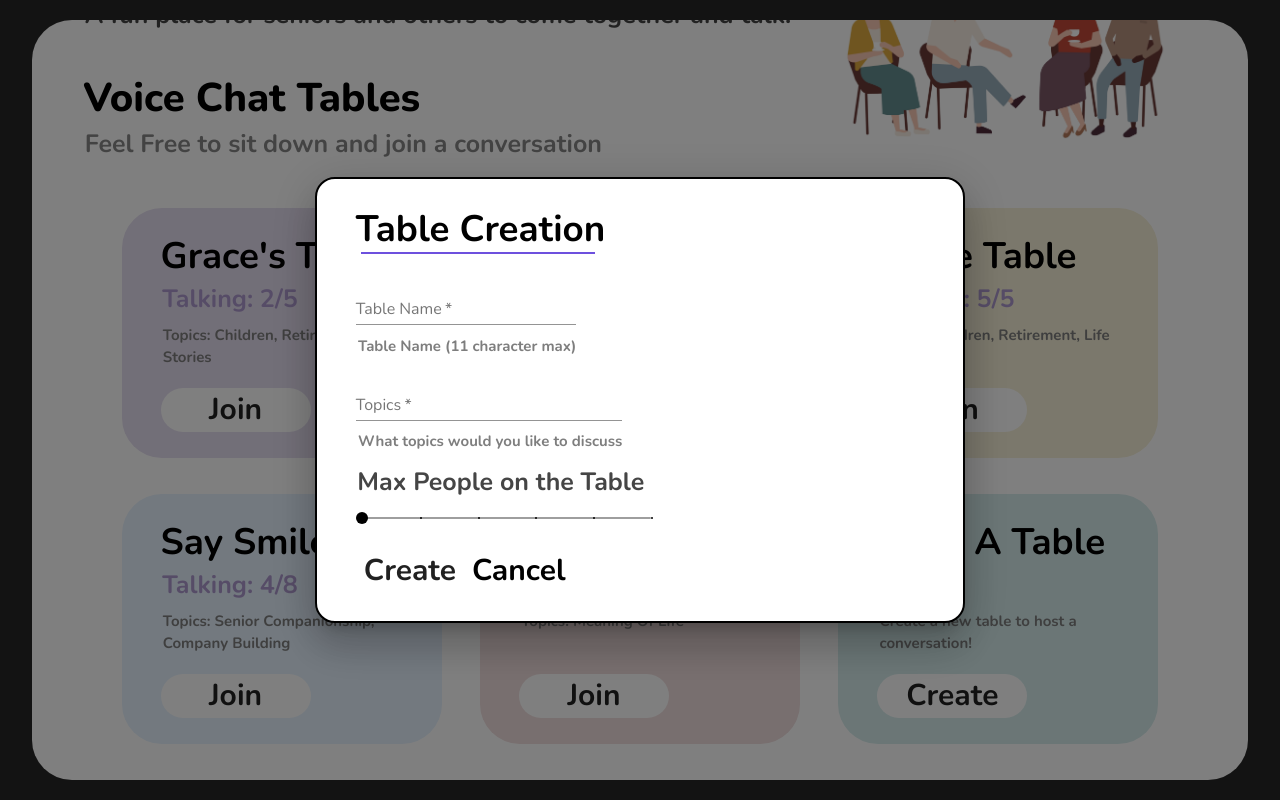
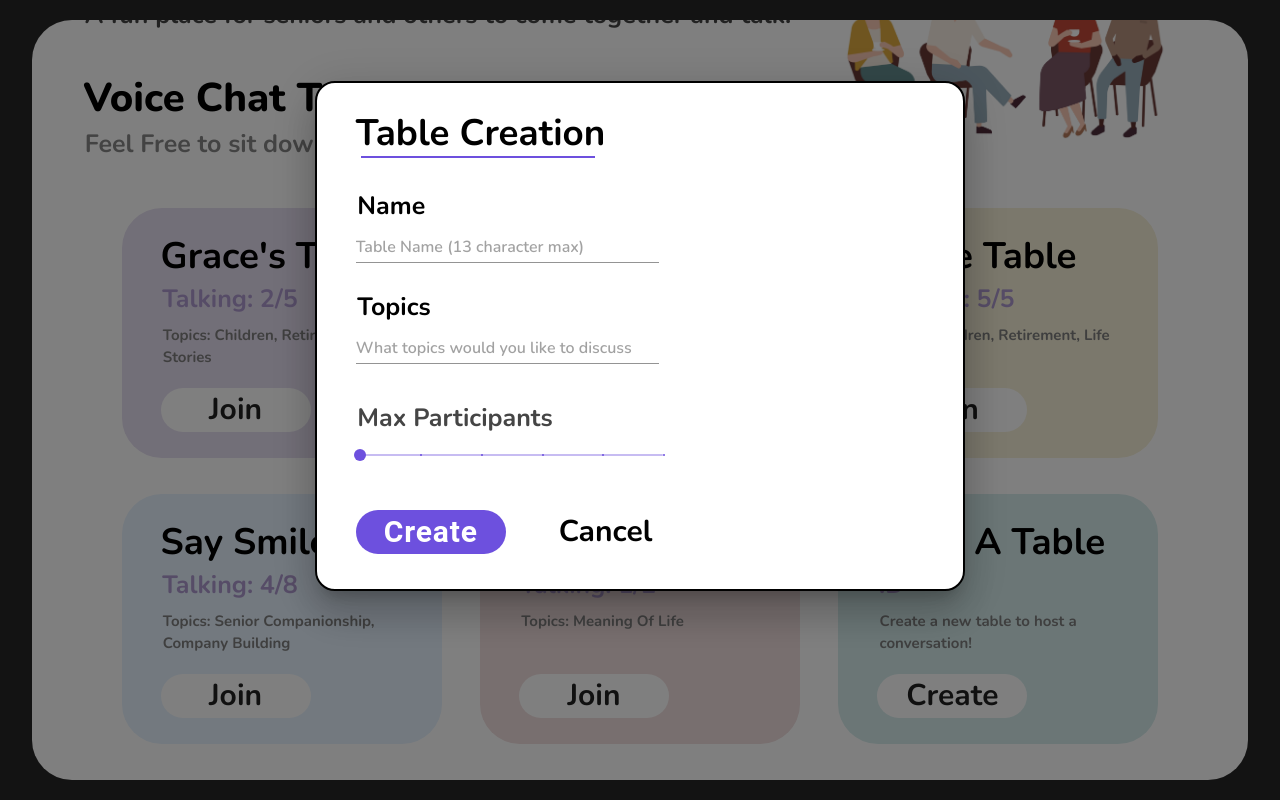
Before and after one commit to Avi-Agarwal/senior-chat, a React (Create React App) app: page / in a window 1280 px wide. Both pictures are taken after a click on the button "Create". Built offline with nearby package versions, Linux system fonts and the light colour scheme.

Commit message:
Create table dialog and blip messages

```diff
--- a/package.json
+++ b/package.json
@@ -4,6 +4,7 @@
   "private": true,
   "dependencies": {
     "@material-ui/core": "^4.11.3",
+    "@material-ui/lab": "^4.0.0-alpha.57",
     "@testing-library/jest-dom": "^5.11.4",
     "@testing-library/react": "^11.1.0",
     "@testing-library/user-event": "^12.1.10",
--- a/src/Theme.js
+++ b/src/Theme.js
@@ -56,6 +56,13 @@ const theme = createMuiTheme( {
 			paddingLeft: '0.1rem',
 			paddingBottom: '.3vh'
 		},
+		h5: {
+			color: '#000000',
+			fontSize: '1.563rem',
+			fontWeight: 700,
+			textAlign: 'left',
+			paddingLeft: '0.1rem'
+		},
 		subtitle1:  {
 			color: '#454545',
 			fontSize: '1.563rem',
--- /dev/null
+++ b/src/components/Blips.js
@@ -0,0 +1,40 @@
+import React from 'react';
+import Snackbar from '@material-ui/core/Snackbar';
+import MuiAlert from '@material-ui/lab/Alert';
+
+function Alert(props) {
+	return <MuiAlert elevation={6} variant="filled" {...props} />;
+}
+
+export const Blip = ({ message, type, externalClose = () => {}, ...props  }) => {
+	const [open, setOpen] = React.useState(true);
+
+	const handleClose = (event, reason) => {
+		if (reason === 'clickaway') {
+			return;
+		}
+		externalClose();
+		setOpen(false);
+	};
+
+	return (
+		<>
+			<Snackbar open={open} autoHideDuration={6000} onClose={handleClose} {...props}>
+				<Alert onClose={handleClose} severity={type}>
+					{message}
+				</Alert>
+			</Snackbar>
+		</>
+	// <Snackbar open={open} autoHideDuration={6000} onClose={handleClose}>
+	// 	<Alert onClose={handleClose} severity="success">
+	// 		This is a success message!
+	// 	</Alert>
+	// </Snackbar>
+	// <Alert severity="error">This is an error message!</Alert>
+	// <Alert severity="warning">This is a warning message!</Alert>
+	// <Alert severity="info">This is an information message!</Alert>
+	// <Alert severity="success">This is a success message!</Alert>
+	);
+}
+
+export default Blip;
--- a/src/components/CreateTableDialog.js
+++ b/src/components/CreateTableDialog.js
@@ -2,14 +2,13 @@ import React from 'react';
 import Button from '@material-ui/core/Button';
 import TextField from '@material-ui/core/TextField';
 import Dialog from '@material-ui/core/Dialog';
-// import DialogActions from '@material-ui/core/DialogActions';
-// import DialogContent from '@material-ui/core/DialogContent';
-// import DialogTitle from '@material-ui/core/DialogTitle';
+import { createMuiTheme, ThemeProvider } from '@material-ui/core/styles';
 import Slider from '@material-ui/core/Slider';
 import Typography from '@material-ui/core/Typography';
 import { Grid } from '@material-ui/core';
 import Box from '@material-ui/core/Box';
 import makeStyles from '@material-ui/core/styles/makeStyles';
+import { Blip } from './Blips';
 
 
 const useStyles = makeStyles( {
@@ -27,71 +26,137 @@ const useStyles = makeStyles( {
 		marginTop: '.15vh',
 		marginLeft: '2%'
 	},
-	button : {
-		backgroundColor: 'white',
+	createButton : {
+		backgroundColor: '#6D50DE',
 		width: '150px',
 		height: '44px',
 		borderRadius: '30px',
-		marginTop: 'auto'
+		marginTop: 'auto',
+		marginRight: '45px',
+		fontWeight: 600,
+		'&:hover': {
+			backgroundColor: '#6D50DE'
+		}
 		// marginBottom: '24px'
+	},
+	textField : {
+		maxWidth: '341px',
+		width: '50%',
+		marginTop: '8px',
+		marginBottom: '0px'
+	},
+	sliderStyle : {
+		maxWidth: '341px',
+		width: '50%',
+		marginLeft: '.3vw'
+	},
+	input: {
+		fontFamily: 'Nunito',
+		fontSize: '1.25',
+		fontWeight: 600
 	}
-} )
+});
+
+// Create button text styling
+const theme = createMuiTheme({
+	overrides: {
+		MuiButton: {
+			text: {
+				color: 'white',
+				fontSize: '1.875rem',
+				textTransform: 'capitalize',
+				fontWeight: 700
+			}
+		}
+	}
+});
 
 const dialogStyle = {
 	borderRadius: '20px',
 	border: '2px solid black',
 	width: '80vw',
-	maxWidth: '650px'
+	maxWidth: '650px',
+	marginBottom: '20vh'
+	// height: '541px'
 }
 
 export const CreateTableDialog  = ({ open = false, handleClose, tableCreation }) => {
 	const classes = useStyles();
 	const [tableName, updateTableName] = React.useState('');
 	const [topics, updateTopics] = React.useState('');
-	// eslint-disable-next-line no-unused-vars
 	const [maxPeople, updateMaxPeople] = React.useState(1);
+	const [blipInfo, updateBlipInfo] = React.useState({
+		blipNeeded: false, message: 'default', type: 'success'
+	})
 
 	const handleSliderChange = (event, newValue) => {
 		updateMaxPeople(newValue);
 	};
 
+	const dialogClose = () => {
+		handleClose();
+		updateTableName('');
+		updateTopics('');
+		updateMaxPeople(1);
+		updateBlipInfo({ blipNeeded: false })
+	}
+
 	const valuetext = (value) => {
 		return `${value} Max People`;
 	}
 
+	const handleCreate = () => {
+		console.log(tableName.length);
+		console.log(topics.length);
+		if (tableName.length < 1 || topics.length < 1) {
+			updateBlipInfo({
+				blipNeeded: true, message: 'Please make sure all fields are filled out', type: 'error'
+			})
+			// return (<Blips type={'warning'} message={'Please make sure all fields are filled out'}/>);
+		}
+		else {
+			tableCreation( tableName, maxPeople, topics );
+			dialogClose();
+		}
+	}
+
 	return (
 		<>
-			<Dialog open={open} onClose={handleClose} PaperProps={{ style: dialogStyle }}>
-				<Grid container direction="column" justify="flex-start" alignItems="flex-start" style={{ marginLeft: '6%', width: '94%' }}>
+			<Dialog open={open} onClose={dialogClose} PaperProps={{ style: dialogStyle }}>
+				<Grid container spacing={0} direction="column" justify="flex-start" alignItems="flex-start" style={{ marginLeft: '6%', width: '94%' }}>
 					<Grid item xs={12}>
 						<Box style={{ width: 'fit-content', marginTop: '29px' }}>
 							<Typography variant='h3'>Table Creation</Typography>
 							<hr className={classes.lineBreak}/>
 						</Box>
 					</Grid>
-					<Grid item xs={12}>
+					<Grid item xs={12} style={{ width: '100%', marginTop: '25px' }}>
+						<Typography variant='h5'>Name</Typography>
 						<TextField
 							id="tableName"
-							label="Table Name"
 							type="text"
-							helperText={'Table Name (11 character max)'}
+							placeholder={'Table Name (13 character max)'}
+							InputProps={{ className: classes.input }}
+							className={classes.textField}
 							margin='normal'
 							onChange={({ target }) => {
-								target.value.length < 12 ?  updateTableName(target.value): null ;
+								target.value.length < 14 ?  updateTableName(target.value): null ;
 							}}
 							value={tableName}
-							color="primary"
+							color="secondary"
 							required
 							style={{ marginBottom: '0px' }}
 						/>
 					</Grid>
-					<Grid item xs={12}>
+					<Grid item xs={12} style={{ width: '100%', marginTop: '27.5px' }}>
+						<Typography variant='h5'>Topics</Typography>
 						<TextField
 							id="topics"
-							label="Topics"
 							type="text"
-							helperText={'What topics would you like to discuss'}
+							placeholder={'What topics would you like to discuss'}
+							InputProps={{ className: classes.input }}
 							margin='normal'
+							className={classes.textField}
 							onChange={({ target }) => {
 								updateTopics(target.value);
 							}}
@@ -100,8 +165,8 @@ export const CreateTableDialog  = ({ open = false, handleClose, tableCreation })
 							required
 						/>
 					</Grid>
-					<Grid item xs={9}>
-						<Typography variant='subtitle1'>Max People on the Table</Typography>
+					<Grid item xs={12} style={{ marginTop: '33px', width: '100%' }}>
+						<Typography variant='subtitle1'>Max Participants</Typography>
 						<Slider
 							defaultValue={1}
 							getAriaValueText={valuetext}
@@ -111,78 +176,34 @@ export const CreateTableDialog  = ({ open = false, handleClose, tableCreation })
 							onChange={handleSliderChange}
 							min={1}
 							max={6}
-							style={{ marginLeft: '.5vw' }}
+							color={'secondary'}
+							className={classes.sliderStyle}
 						/>
 					</Grid>
 					<Grid item xs={12}>
-						<Box style={{ marginBottom: '18px' }}>
-							<Button
-								onClick={() => {
-									tableCreation( tableName, maxPeople, topics );
-									handleClose();
-								}
-								}
-							>
-								Create
-							</Button>
-							<Button onClick={handleClose} color="primary">
+						<Box style={{ paddingBottom: '25px', paddingTop: '25px' }}>
+							<ThemeProvider theme={theme}>
+								<Button
+									className={classes.createButton}
+									onClick={handleCreate}
+								>
+									Create
+								</Button>
+							</ThemeProvider>
+							<Button onClick={dialogClose} color="primary">
 								Cancel
 							</Button>
 						</Box>
 					</Grid>
-					{/*<DialogContent>*/}
-					{/*	<DialogContentText>*/}
-					{/*		To subscribe to this website, please enter your email address here. We will send updates*/}
-					{/*		occasionally.*/}
-					{/*	</DialogContentText>*/}
-					{/*	<TextField*/}
-					{/*		autoFocus*/}
-					{/*		id="tableName"*/}
-					{/*		label="Table Name"*/}
-					{/*		type="text"*/}
-					{/*		helperText={'13 Character Table Name'}*/}
-					{/*		margin='normal'*/}
-					{/*		onChange={({ target }) => {*/}
-					{/*			updateTableName(target.value);*/}
-					{/*		}}*/}
-					{/*		value={tableName}*/}
-					{/*		color="secondary"*/}
-					{/*		required*/}
-					{/*	/>*/}
-					{/*	<TextField*/}
-					{/*		autoFocus*/}
-					{/*		id="topics"*/}
-					{/*		label="Topics"*/}
-					{/*		type="text"*/}
-					{/*		helperText={'What topics would you like to discuss'}*/}
-					{/*		margin='normal'*/}
-					{/*		onChange={({ target }) => {*/}
-					{/*			updateTopics(target.value);*/}
-					{/*		}}*/}
-					{/*		value={topics}*/}
-					{/*		color="secondary"*/}
-					{/*		required*/}
-					{/*	/>*/}
-					{/*	<Typography variant='subtitle1'>Max People on the Table</Typography>*/}
-					{/*	<Slider*/}
-					{/*		defaultValue={1}*/}
-					{/*		getAriaValueText={valuetext}*/}
-					{/*		valueLabelDisplay="auto"*/}
-					{/*		step={1}*/}
-					{/*		marks*/}
-					{/*		onChange={handleSliderChange}*/}
-					{/*		min={1}*/}
-					{/*		max={6}*/}
-					{/*	/>*/}
-					{/*</DialogContent>*/}
-					{/*<DialogActions>*/}
-					{/*	<Button onClick={handleClose} color="primary">*/}
-					{/*		Cancel*/}
-					{/*	</Button>*/}
-					{/*	<Button onClick={handleClose} color="primary">*/}
-					{/*		Create*/}
-					{/*	</Button>*/}
-					{/*</DialogActions>*/}
+					{
+						blipInfo.blipNeeded ?
+							<Blip
+								message={blipInfo.message}
+								type={blipInfo.type}
+								externalClose={() => { updateBlipInfo({ blipNeeded: false }) } }
+							/>
+							: null
+					}
 				</Grid>
 			</Dialog>
 		</>
--- a/src/components/StartTable.js
+++ b/src/components/StartTable.js
@@ -27,7 +27,10 @@ const useStyles = makeStyles( {
 		width: '150px',
 		height: '44px',
 		borderRadius: '30px',
-		marginTop: 'auto'
+		marginTop: 'auto',
+		'&:hover': {
+			backgroundColor: '#FFFFFF'
+		}
 	}
 } )
 
--- a/src/components/TableCard.js
+++ b/src/components/TableCard.js
@@ -27,7 +27,10 @@ const useStyles = makeStyles( {
 		width: '150px',
 		height: '44px',
 		borderRadius: '30px',
-		marginTop: 'auto'
+		marginTop: 'auto',
+		'&:hover': {
+			backgroundColor: '#FFFFFF'
+		}
 		// marginBottom: '24px'
 	}
 } )
```
Also changed, not shown: 1 other file (tests, documents, lock files or other folders).
